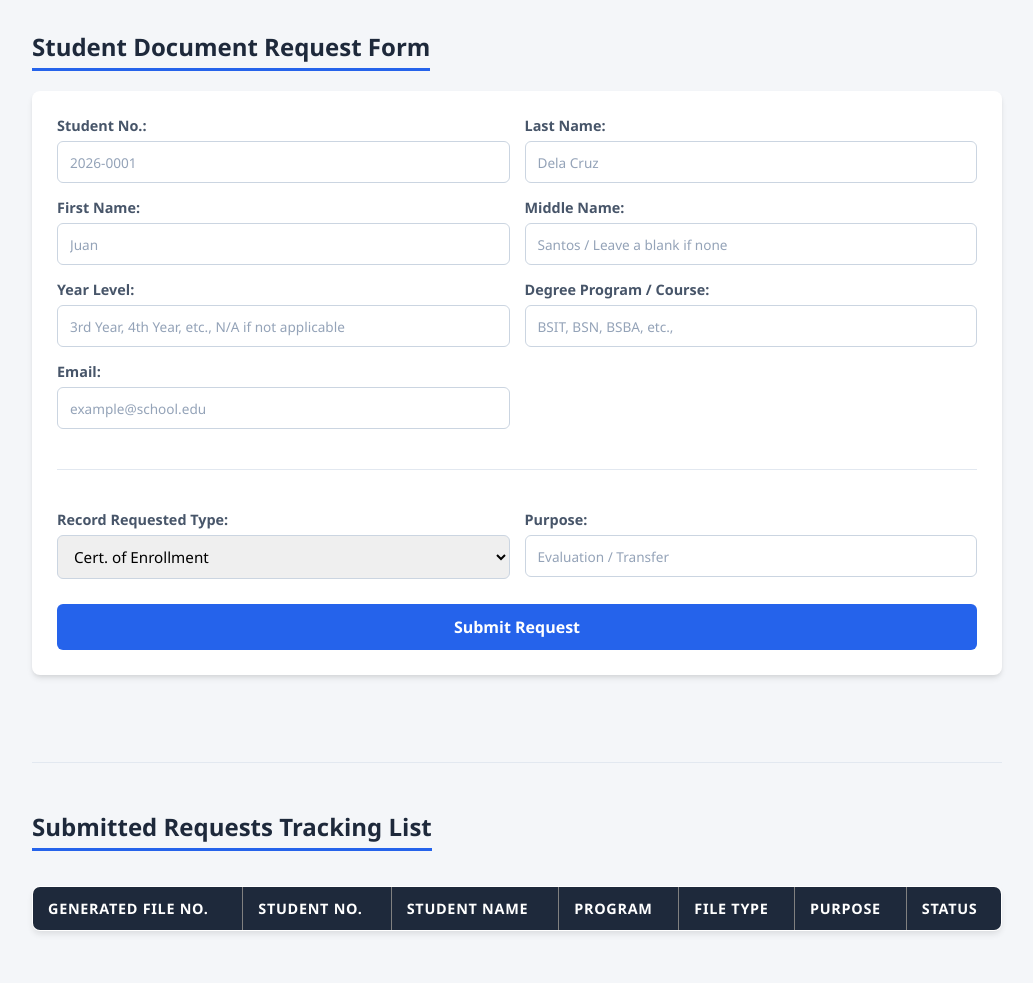
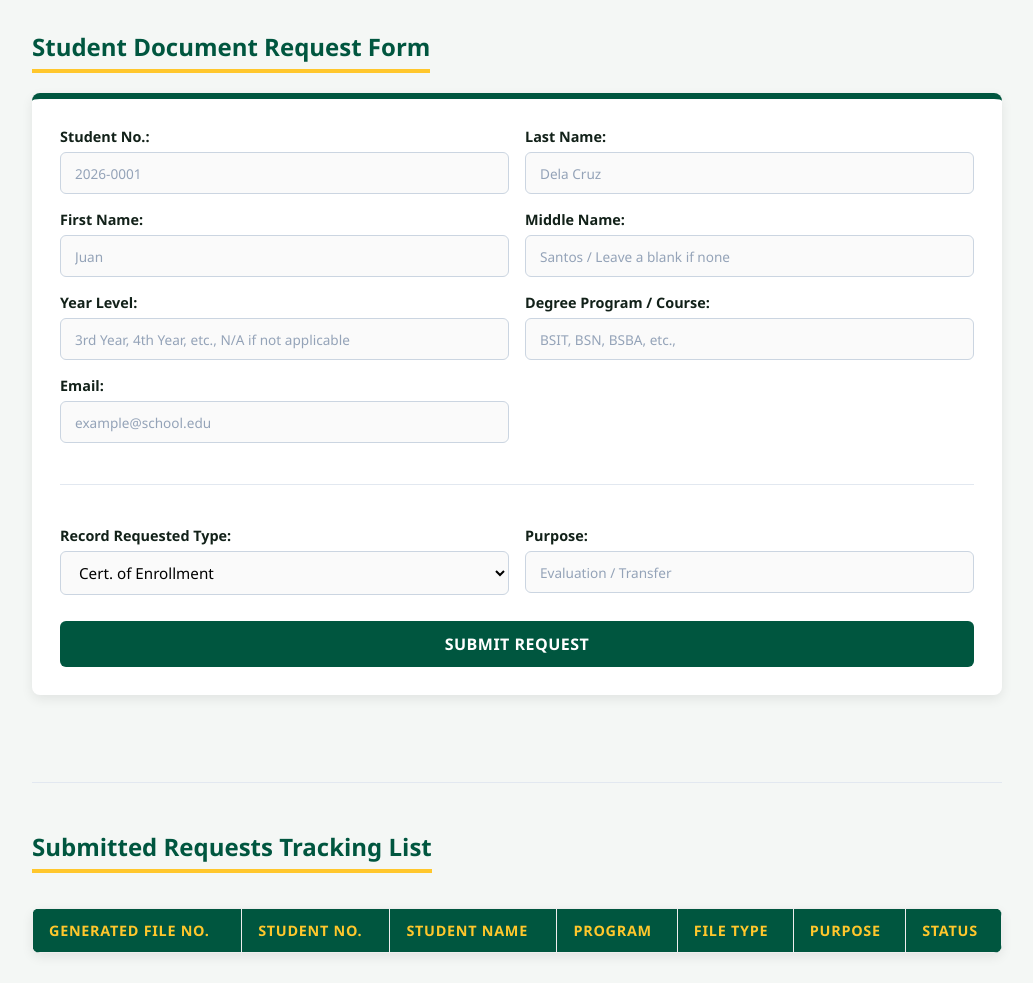
Before and after one commit to delapazgabrieljohn-bjnuh/recordtrackingsystem, a PHP site: page / in a window 1280 px wide. Shown: the whole page, without its empty margins (123-1156 px from the left). Before the commit the page ends 934 px from the top, so only its background shows below. Run offline with PHP 8.4, Linux system fonts and the light colour scheme; data that the repository does not hold is empty.

Commit message:
Updated project files

```diff
--- a/style.css
+++ b/style.css
@@ -1,27 +1,40 @@
+/* FEU Roosevelt Color Palette Variables */
+:root {
+    --feu-green: #00563f;
+    --feu-green-dark: #003d2c;
+    --feu-gold: #ffc72c;
+    --feu-gold-dark: #d9a314;
+    --feu-dark-text: #122119;
+    --bg-light: #f4f7f5;
+    --card-bg: #ffffff;
+    --border-color: #cbd5e1;
+}
+
 /* Base Styles & Typography */
 * {
     box-sizing: border-box;
     margin: 0;
     padding: 0;
-    font-family: 'Segoe UI', Tahoma, Geneva, Verdana, sans-serif;
+    font-family: 'Segoe UI', -apple-system, BlinkMacSystemFont, Arial, sans-serif;
 }
 
 body {
-    background-color: #f4f6f9;
-    color: #333333;
+    background-color: var(--bg-light);
+    color: var(--feu-dark-text);
     padding: 30px 15px;
     max-width: 1000px;
     margin: 0 auto;
 }
 
-/* Section Titles */
+/* Section Titles with FEU Gold Underline */
 h2 {
-    color: #1e293b;
+    color: var(--feu-green);
     margin-bottom: 20px;
     font-size: 1.5rem;
-    border-bottom: 3px solid #2563eb;
+    border-bottom: 4px solid var(--feu-gold);
     display: inline-block;
-    padding-bottom: 5px;
+    padding-bottom: 6px;
+    font-weight: 700;
 }
 
 hr {
@@ -30,19 +43,20 @@ hr {
     margin: 25px 0;
 }
 
-/* Form Layout */
+/* Form Container styled as FEU Card */
 form {
-    background-color: #ffffff;
-    padding: 25px;
+    background-color: var(--card-bg);
+    padding: 28px;
     border-radius: 8px;
-    box-shadow: 0 4px 6px -1px rgba(0, 0, 0, 0.1), 0 2px 4px -1px rgba(0, 0, 0, 0.06);
+    border-top: 6px solid var(--feu-green);
+    box-shadow: 0 4px 12px rgba(0, 0, 0, 0.08);
     margin-bottom: 40px;
 }
 
 .form-fields {
     display: flex;
     flex-direction: column;
-    gap: 15px;
+    gap: 16px;
 }
 
 .form-items {
@@ -54,25 +68,27 @@ form {
 .form-items label {
     font-weight: 600;
     font-size: 0.9rem;
-    color: #475569;
+    color: var(--feu-dark-text);
 }
 
 /* Inputs, Selects & Placeholders */
 .form-items input,
 .form-items select {
     width: 100%;
-    padding: 10px 12px;
-    border: 1px solid #cbd5e1;
+    padding: 10px 14px;
+    border: 1px solid var(--border-color);
     border-radius: 6px;
     font-size: 0.95rem;
     transition: border-color 0.2s, box-shadow 0.2s;
+    background-color: #fafafa;
 }
 
 .form-items input:focus,
 .form-items select:focus {
     outline: none;
-    border-color: #2563eb;
-    box-shadow: 0 0 0 3px rgba(37, 99, 235, 0.15);
+    border-color: var(--feu-green);
+    box-shadow: 0 0 0 3px rgba(0, 86, 63, 0.18);
+    background-color: #ffffff;
 }
 
 .form-items input::placeholder {
@@ -80,43 +96,51 @@ form {
     font-size: 0.85rem;
 }
 
-/* Submit Button */
+/* FEU Green Submit Button with Gold Hover Bar */
 button[type="submit"] {
-    background-color: #2563eb;
+    background-color: var(--feu-green);
     color: #ffffff;
-    font-weight: 600;
+    font-weight: 700;
     padding: 12px 20px;
     border: none;
     border-radius: 6px;
     cursor: pointer;
     font-size: 1rem;
-    transition: background-color 0.2s;
+    transition: all 0.2s ease-in-out;
     margin-top: 10px;
+    text-transform: uppercase;
+    letter-spacing: 0.03em;
 }
 
 button[type="submit"]:hover {
-    background-color: #1d4ed8;
+    background-color: var(--feu-green-dark);
+    box-shadow: inset 0 -3px 0 0 var(--feu-gold);
 }
 
-/* Data Table */
+button[type="submit"]:active {
+    transform: translateY(1px);
+}
+
+/* Data Table in FEU Green & Gold */
 table {
     width: 100%;
     border-collapse: collapse;
-    background-color: #ffffff;
+    background-color: var(--card-bg);
     border-radius: 8px;
     overflow: hidden;
-    box-shadow: 0 4px 6px -1px rgba(0, 0, 0, 0.1);
+    box-shadow: 0 4px 12px rgba(0, 0, 0, 0.08);
     margin-top: 15px;
+    border: none;
 }
 
 table th, table td {
-    padding: 12px 15px;
+    padding: 12px 16px;
     text-align: left;
 }
 
 table thead {
-    background-color: #1e293b;
-    color: #ffffff;
+    background-color: var(--feu-green);
+    color: var(--feu-gold);
     font-size: 0.9rem;
     text-transform: uppercase;
     letter-spacing: 0.05em;
@@ -128,19 +152,19 @@ table tbody tr {
 }
 
 table tbody tr:nth-of-type(even) {
-    background-color: #f8fafc;
+    background-color: #f8faf6;
 }
 
 table tbody tr:hover {
-    background-color: #f1f5f9;
+    background-color: #f0f7f2;
 }
 
-/* Highlight Status and File No */
+/* Highlighted References and Statuses */
 table td strong {
-    color: #2563eb;
+    color: var(--feu-green);
 }
 
-/* Responsive Grid for Larger Screens */
+/* Responsive Grid Layout */
 @media (min-width: 640px) {
     .form-fields {
         display: grid;
@@ -151,4 +175,3 @@ table td strong {
     button[type="submit"] {
         grid-column: span 2;
     }
-}
```
